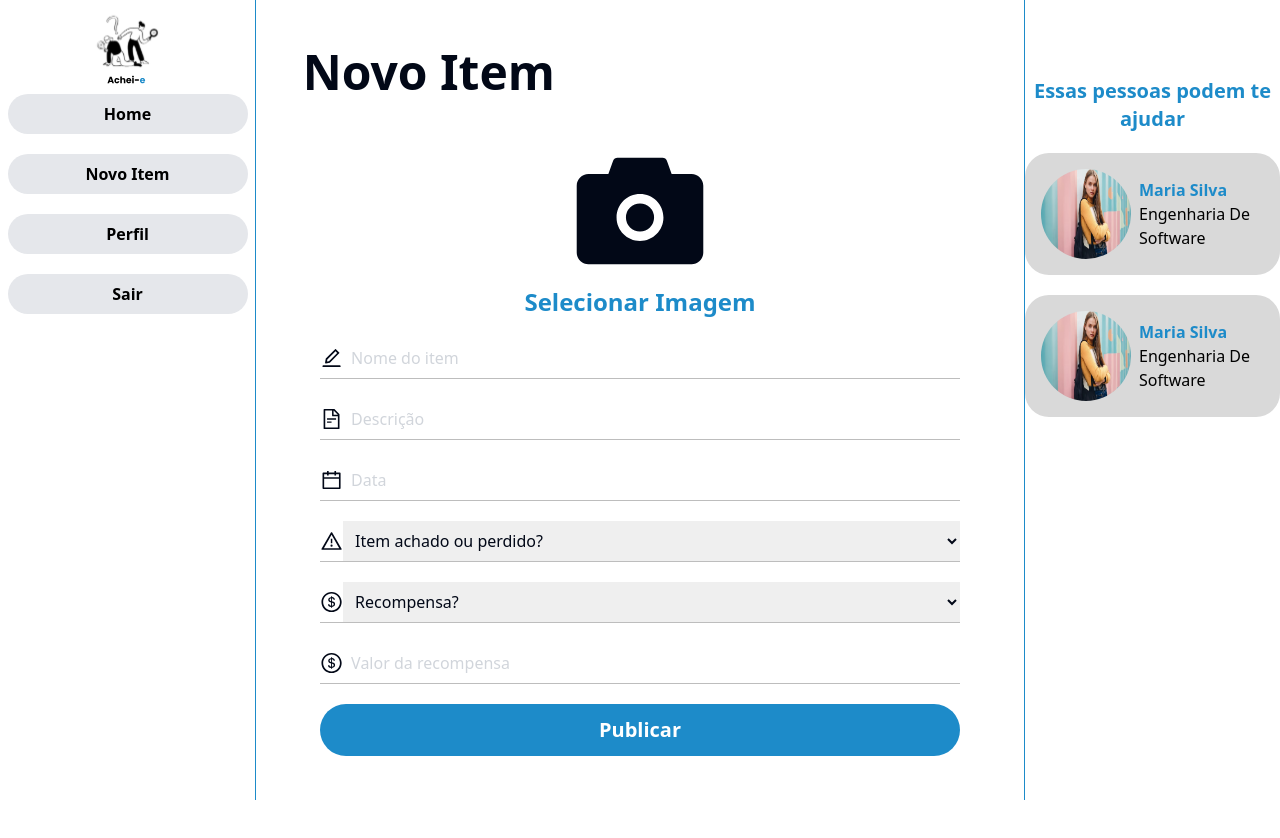
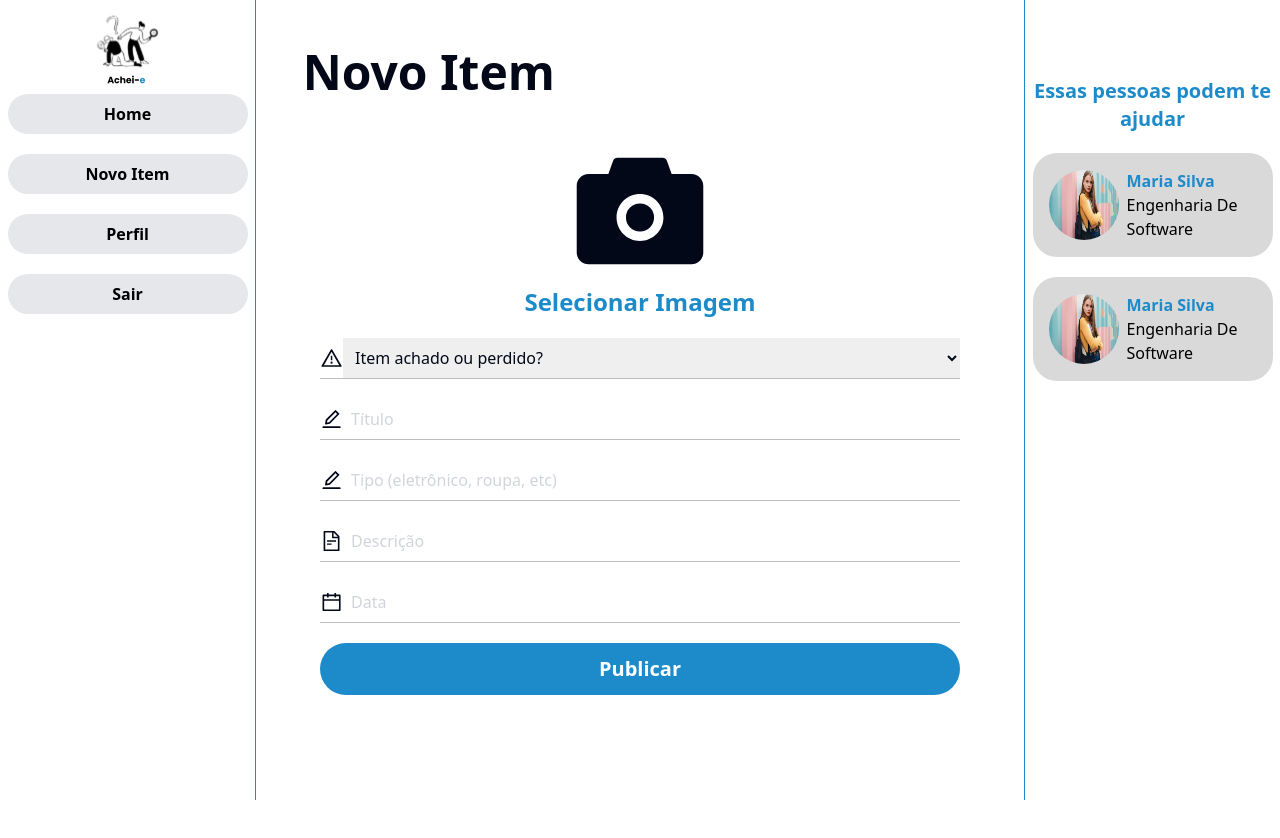
Before and after one commit to JoaoLucasCordeiro/achei-e_client, a React (Vite) app: page /newitem in a window 1280 px wide. Shown: the top 838 px of the page. Built offline with nearby package versions, Linux system fonts and the light colour scheme.

Commit message:
feat: home integration

```diff
--- a/src/components/CardPost.tsx
+++ b/src/components/CardPost.tsx
@@ -10,7 +10,7 @@ type CardPostProps = {
 
 const CardPost = ({ imageUrl, altText, title, description, lostBy, date, status }: CardPostProps) => {
   return (
-    <div className="flex items-center justify-around w-[50vw] h-[300px] rounded-3xl bg-[#D9D9D9] mt-5 cursor-pointer py-5">
+    <div className="flex items-center justify-around w-[520px] h-[250px] rounded-3xl bg-[#D9D9D9] mt-5 cursor-pointer py-5">
       {/* imagem do item */}
       <div>
         <img
@@ -20,7 +20,7 @@ const CardPost = ({ imageUrl, altText, title, description, lostBy, date, status
         />
       </div>
       {/* descrição do item */}
-      <div className="flex flex-col gap-3">
+      <div className="flex flex-col gap-3 w-[170px]">
         <h3 className="text-2xl text-[#1D8BC9] font-bold">{title}</h3>
         <p className="text-base text-black font-semibold">{description}</p>
 
--- a/src/components/CardUser.tsx
+++ b/src/components/CardUser.tsx
@@ -7,12 +7,12 @@ type CardUserProps = {
 
   const CardUser = ({ imageUrl, altText, name, course }: CardUserProps) => {
     return (
-      <div className="flex flex-col items-center justify-center bg-[#D9D9D9] w-full rounded-3xl p-4 cursor-pointer">
+      <div className="flex flex-col items-center justify-center bg-[#D9D9D9] w-[240px] rounded-3xl p-4 cursor-pointer">
         <div className="flex items-center gap-2 w-full">
           <img
             src={imageUrl}
             alt={altText}
-            className="w-[90px] h-[90px] rounded-full"
+            className="w-[70px] h-[70px] rounded-full"
           />
           <div className="flex flex-col">
             <h3 className="text-base text-[#1D8BC9] font-bold">
--- a/src/routes/NewItem.tsx
+++ b/src/routes/NewItem.tsx
@@ -6,7 +6,6 @@ import {
   AiOutlineFileText,
   AiOutlineEdit,
   AiFillCamera,
-  AiOutlineDollar,
 } from "react-icons/ai";
 
 const NewItem = () => {
@@ -17,16 +16,24 @@ const NewItem = () => {
       </div>
 
       <div className="flex flex-col items-center w-[60vw] h-screen">
-
         <h1 className="mr-[55%] text-5xl font-bold mt-[3rem]">Novo Item</h1>
 
         <div className="flex items-center justify-around w-full">
-
           <div className="flex flex-col w-[50vw] h-screen gap-5">
-
             <div className="flex flex-col items-center justify-center mt-10 cursor-pointer">
               <AiFillCamera size={150} />
-            <span className="text-2xl font-semibold text-[#1D8BC9]">Selecionar Imagem</span>
+              <span className="text-2xl font-semibold text-[#1D8BC9]">
+                Selecionar Imagem
+              </span>
+            </div>
+
+            <div className="flex items-center border-b-[1px] border-[#bdbdbd] w-full">
+              <AiOutlineWarning size={24} />
+              <select className="w-full outline-none placeholder:text-gray-300 p-2">
+                <option value="">Item achado ou perdido?</option>
+                <option value="achado">Achado</option>
+                <option value="perdido">Perdido</option>
+              </select>
             </div>
 
             <div className="flex items-center border-b-[1px] border-[#bdbdbd] w-full">
@@ -34,7 +41,16 @@ const NewItem = () => {
               <input
                 type="text"
                 className="w-full outline-none placeholder:text-gray-300 p-2"
-              placeholder="Nome do item"
+                placeholder="Título"
+              />
+            </div>
+
+            <div className="flex items-center border-b-[1px] border-[#bdbdbd] w-full">
+              <AiOutlineEdit size={24} />
+              <input
+                type="text"
+                className="w-full outline-none placeholder:text-gray-300 p-2"
+                placeholder="Tipo (eletrônico, roupa, etc)"
               />
             </div>
 
@@ -56,42 +72,12 @@ const NewItem = () => {
               />
             </div>
 
-          <div className="flex items-center border-b-[1px] border-[#bdbdbd] w-full">
-            <AiOutlineWarning size={24} />
-            <select className="w-full outline-none placeholder:text-gray-300 p-2">
-              <option value="">Item achado ou perdido?</option>
-              <option value="achado">Achado</option>
-              <option value="perdido">Perdido</option>
-            </select>
-          </div>
-
-          <div className="flex items-center border-b-[1px] border-[#bdbdbd] w-full">
-            {/* algum icone que remeta a dinheiro */}
-            <AiOutlineDollar size={24} />
-            <select className="w-full outline-none placeholder:text-gray-300 p-2">
-              <option value="">Recompensa?</option>
-              <option value="sim">Sim</option>
-              <option value="nao">Não</option>
-            </select>
-          </div>
-
-          <div className="flex items-center border-b-[1px] border-[#bdbdbd] w-full">
-            <AiOutlineDollar size={24} />{" "}
-            <input
-              type="number"
-              className="w-full outline-none placeholder:text-gray-300 p-2"
-              placeholder="Valor da recompensa"
-            />{" "}
-          </div>
-
             <button className="bg-[#1D8BC9] w-full p-3 rounded-full text-xl text-white font-semibold outline-none border-none hover:bg-[#38779c] transition-all duration-300">
               Publicar
             </button>
           </div>
         </div>
       </div>
-
-
 
       <div className="border-l-[1px] border-[#1D8BC9] h-screen w-[20vw] flex flex-col items-center">
         <h2 className="text-[#1D8BC9] text-xl font-bold text-center mt-[30%] mb-5">
--- a/src/routes/Signin.tsx
+++ b/src/routes/Signin.tsx
@@ -17,7 +17,7 @@ const Signin = () => {
       senha: password,
     };
 
-    console.log('Sending data:', data);
+    console.log("Sending data:", data);
 
     try {
       const response = await fetch(
@@ -33,9 +33,12 @@ const Signin = () => {
 
       const responseData = await response.json();
 
-      console.log('Server response:', responseData);
+      console.log("Server response:", responseData);
 
       if (response.ok) {
+        const token = responseData.token;
+        const payload = JSON.parse(atob(token.split(".")[1]));
+        console.log("User ID:", payload.sub);
         toast.success("Login realizado com sucesso!");
         navigate("/home");
       } else {
@@ -56,7 +59,10 @@ const Signin = () => {
       />
 
       <div className="flex flex-col gap-10 items-center justify-center w-full sm:w-1/2 md:w-1/3 lg:w-1/4 xl:w-1/5 2xl:w-1/6">
-        <form onSubmit={handleSubmit} className="flex flex-col items-center justify-center gap-10">
+        <form
+          onSubmit={handleSubmit}
+          className="flex flex-col items-center justify-center gap-10"
+        >
           <div className="flex items-center border-b-[1px] border-[#bdbdbd] w-full">
             <AiOutlineMail className="text-2xl" />
             <input
@@ -79,7 +85,10 @@ const Signin = () => {
             />
           </div>
 
-          <button type="submit" className="bg-[#1D8BC9] w-[320px] p-3 rounded-full text-xl text-white font-semibold outline-none border-none hover:bg-[#38779c] transition-all duration-300">
+          <button
+            type="submit"
+            className="bg-[#1D8BC9] w-[320px] p-3 rounded-full text-xl text-white font-semibold outline-none border-none hover:bg-[#38779c] transition-all duration-300"
+          >
             Entrar
           </button>
 
@@ -94,8 +103,9 @@ const Signin = () => {
           </Link>
         </form>
 
-        <span className="text-[#000000] font-bold mb-10">Esqueci minha senha</span>
-
+        <span className="text-[#000000] font-bold mb-10">
+          Esqueci minha senha
+        </span>
       </div>
       <ToastContainer />
     </main>
```
Also changed, not shown: src/routes/Home.tsx (+52 -31 lines), public/deafult-img-photo.svg (added). Lines whose indentation alone changed are shown as unchanged.
